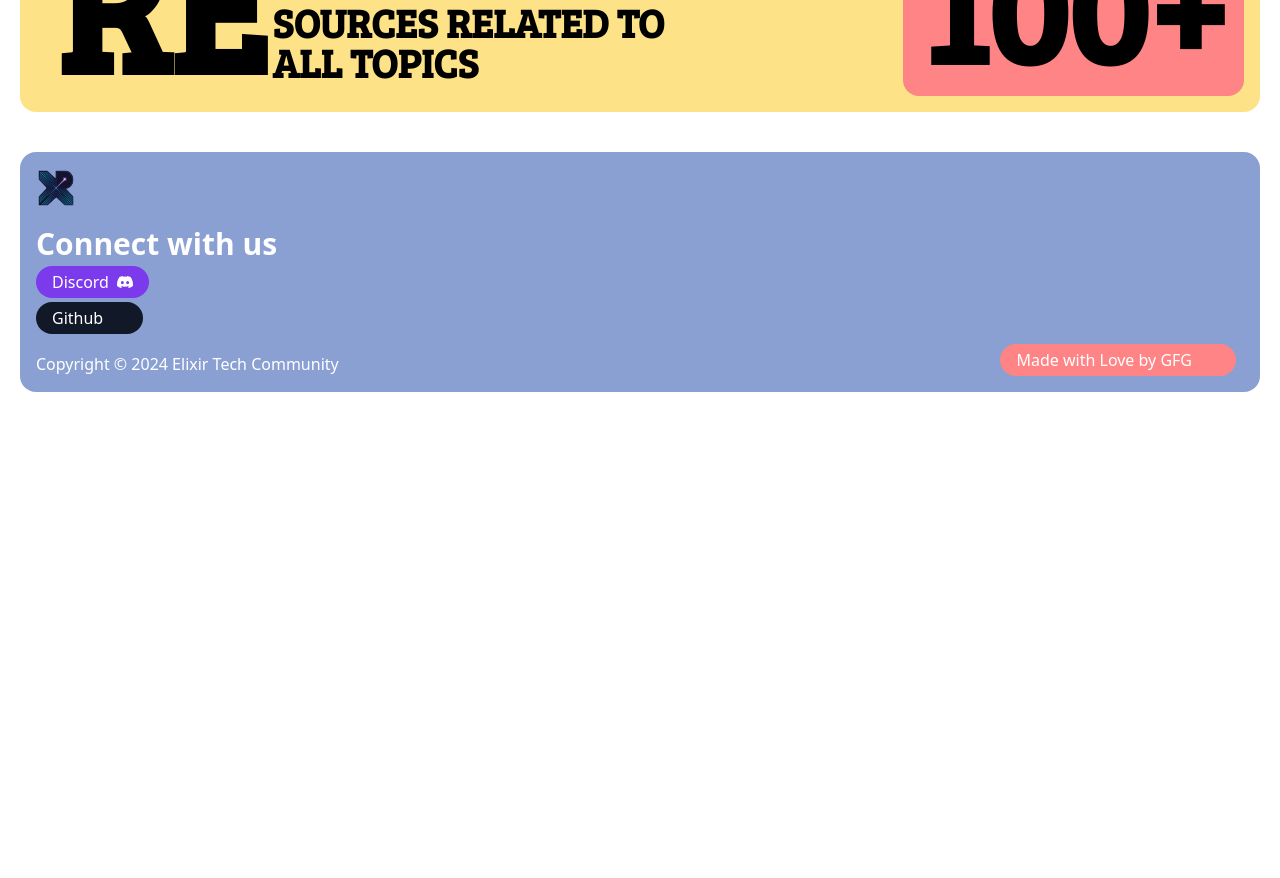
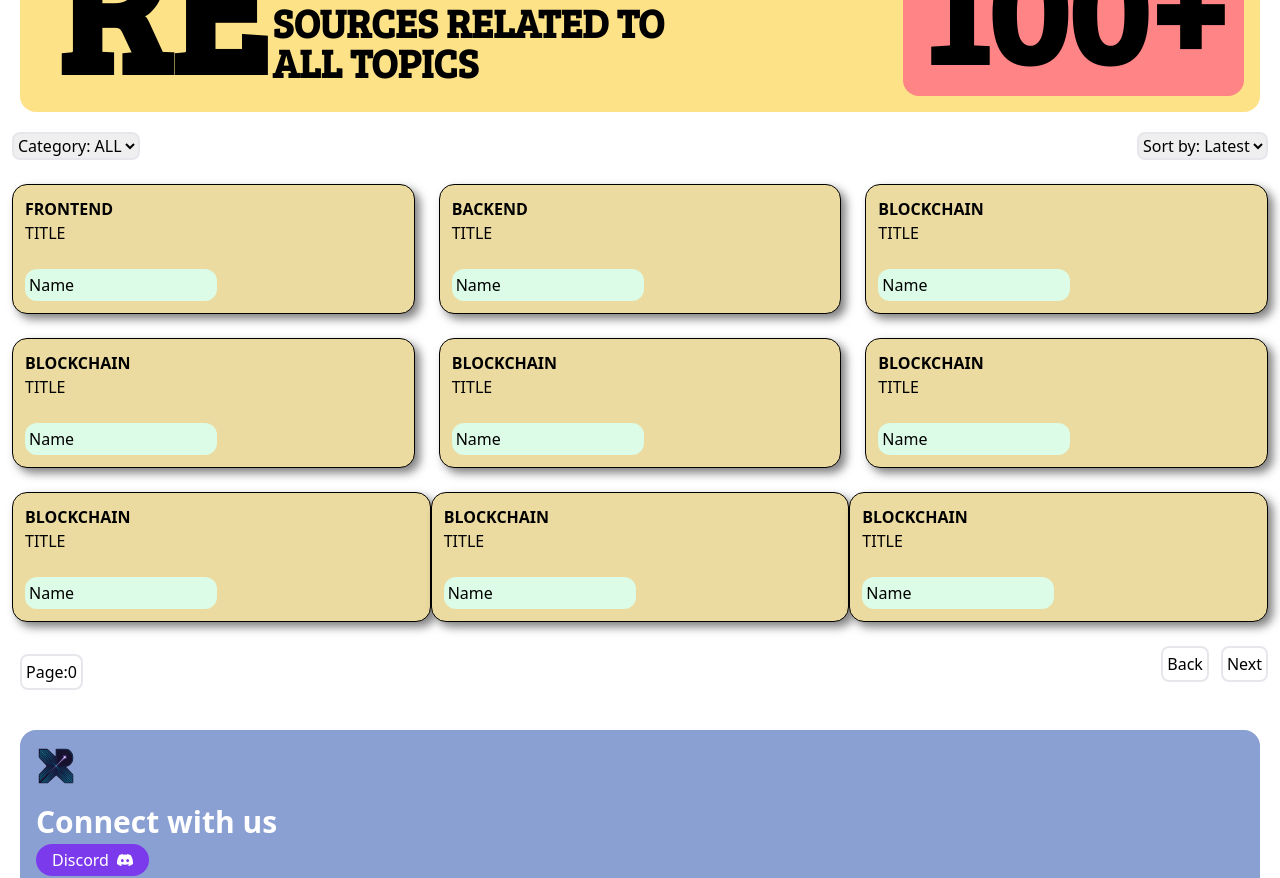
Before and after one commit to devina-agr/learn-ups, a React (Create React App) app: page / in a window 1280 px wide. Shown: the part 600-1478 px from the top of the page. Before the commit the page ends 1012 px from the top, so only its background shows below. Built offline with nearby package versions, Linux system fonts and the light colour scheme; some icons are missing.

Commit message:
made the resource section

```diff
--- a/src/App.css
+++ b/src/App.css
@@ -60,3 +60,12 @@
   font-family:'Bree Serif';
   font-size: 150px;
 }
+
+.box{
+  border: 0.5px solid black;
+  width:450px;
+  height:130px ;
+  background-color: rgb(236, 219, 161);
+  border-radius: 15px;
+  box-shadow: 5px 5px 10px rgba(0, 0, 0, 0.5);
+}
--- a/src/App.js
+++ b/src/App.js
@@ -2,6 +2,7 @@ import './App.css';
 import Footer from './components/Footer';
 import Front from './components/front';
 import Jumboster from './components/jumboster';
+import Resource from './components/resource';
 import Tittlebox from './components/tittlebox';
 
 function App() {
@@ -13,7 +14,9 @@ function App() {
 
 
       <Jumboster/>
-      <Tittlebox/><Footer />
+      <Tittlebox />
+      <Resource />
+      <Footer />
     </div>
 
 
--- /dev/null
+++ b/src/components/resource.jsx
@@ -0,0 +1,94 @@
+import React from 'react';
+
+
+
+
+export default function Resource(){
+
+  return (
+        <div className="container">
+        <div className="flex justify-between m-3">
+            <select className="select border-2 rounded-lg">
+                <option>Category: ALL</option>
+            </select>
+            <select className=" relative sort border-2 rounded-lg">
+                <option>Sort by: Latest</option>
+            </select>
+        </div>
+
+          <div className="menu">
+              <div className='flex justify-between'>
+            <div className="box p-3 pb-px m-3">
+                <span className="frontend"><a href=""><b>FRONTEND</b></a></span>
+            <h3 className="title">TITLE</h3>
+            <br />
+               <div className="border-1 rounded-xl bg-green-100 p-1 w-48"><p className="author">Name</p></div>
+                  </div>
+
+            <div className="box p-3  m-3">
+                <span className="backend"><a href=""><b>BACKEND</b></a></span>
+            <h3 className="title">TITLE</h3>
+            <br />
+               <div className="border-1 rounded-xl bg-green-100 p-1 w-48"><p className="author">Name</p></div>
+            </div>
+            <div className="box p-3  m-3">
+                <span className="blockchain"><a href=""><b>BLOCKCHAIN</b></a></span>
+            <h3 className="title">TITLE</h3>
+            <br />
+                <div className="border-1 rounded-xl bg-green-100 p-1 w-48"><p className="author">Name</p></div>
+              </div>
+              </div>
+        <div className='flex justify-between'>
+         <div className="box p-3  m-3">
+                <span className="blockchain"><a href=""><b>BLOCKCHAIN</b></a></span>
+            <h3 className="title">TITLE</h3>
+            <br />
+           <div className="border-1 rounded-xl bg-green-100 p-1 w-48"><p className="author">Name</p></div>
+          </div>
+           <div className="p-3 box  m-3">
+                <span className="blockchain"><a href=""><b>BLOCKCHAIN</b></a></span>
+            <h3 className="title">TITLE</h3>
+            <br />
+           <div className="border-1 rounded-xl bg-green-100 p-1 w-48"><p className="author">Name</p></div>
+        </div>
+         <div className="p-3 box m-3">
+                <span className="blockchain"><a href=""><b>BLOCKCHAIN</b></a></span>
+            <h3 className="title">TITLE</h3>
+            <br />
+          <div className="border-1 rounded-xl bg-green-100 p-1 w-48"><p className="author">Name</p></div>
+                  </div>
+              </div>
+               <div className=' p-3 flex justify-between'>
+         <div className="box p-3">
+                <span className="blockchain"><a href=""><b>BLOCKCHAIN</b></a></span>
+            <h3 className="title">TITLE</h3>
+            <br />
+          <div className="border-1 rounded-xl bg-green-100 p-1 w-48"><p className="author">Name</p></div>
+        </div>
+         <div className="box p-3">
+                <span className="blockchain"><a href=""><b>BLOCKCHAIN</b></a></span>
+            <h3 className="title">TITLE</h3>
+            <br />
+           <div className="border-1 rounded-xl bg-green-100 p-1 w-48"><p className="author">Name</p></div>
+        </div>
+         <div className="box p-3">
+            <span className="blockchain"><a href="">
+              <span className="blockchain"><a href=""><b>BLOCKCHAIN</b></a></span>
+                  </a></span>
+            <h3 className="title">TITLE</h3>
+            <br />
+           <div className="border-1 rounded-xl bg-green-100 p-1 w-48"><p className="author">Name</p></div>
+        </div>
+        </div>
+
+      </div>
+      <div className="flex justify-between m-3">
+            <span className="pg border-2 rounded-lg m-2 p-1">Page:0</span>
+            <div className="nav">
+                <button className="back border-2 rounded-lg relative mr-3 p-1 "><a href="">Back</a></button>
+                <button className="next border-2 rounded-lg relative p-1"><a href="">Next</a></button>
+        </div>
+        </div>
+    </div>
+  )
+};
```
